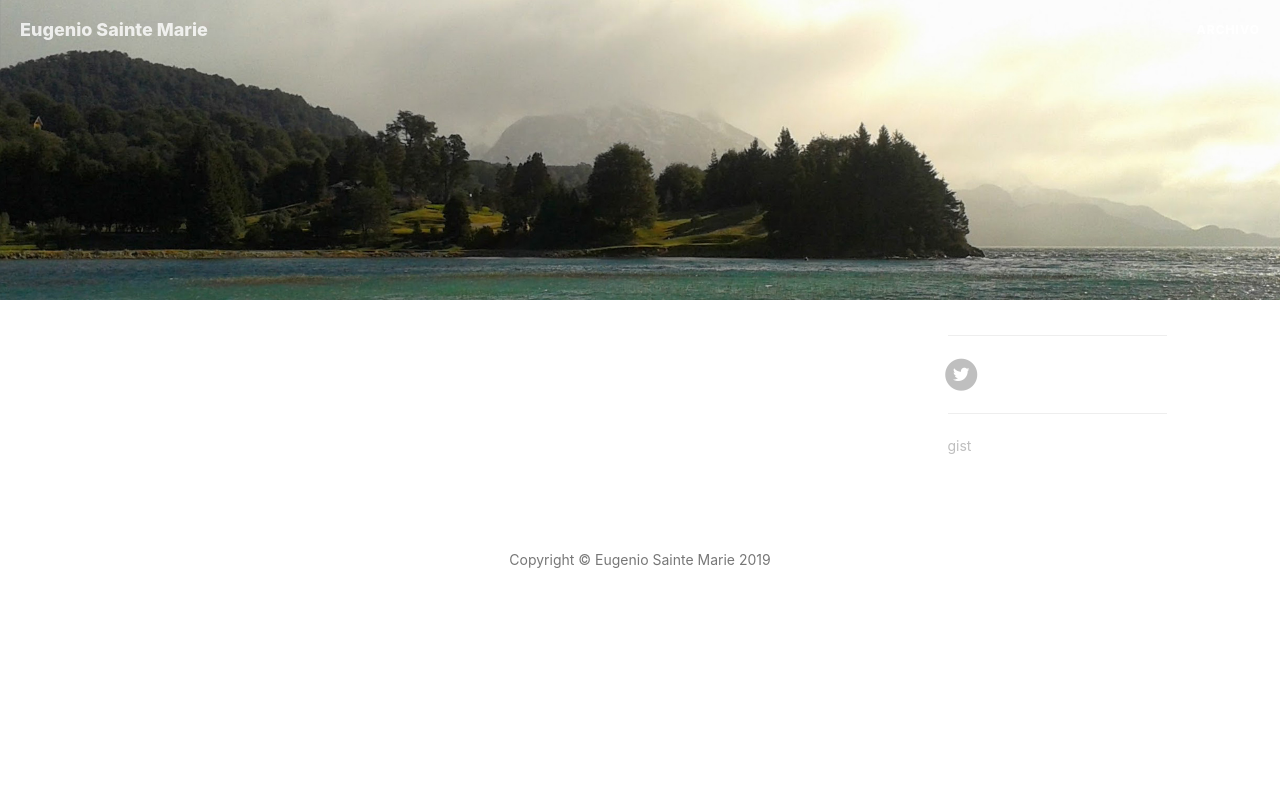
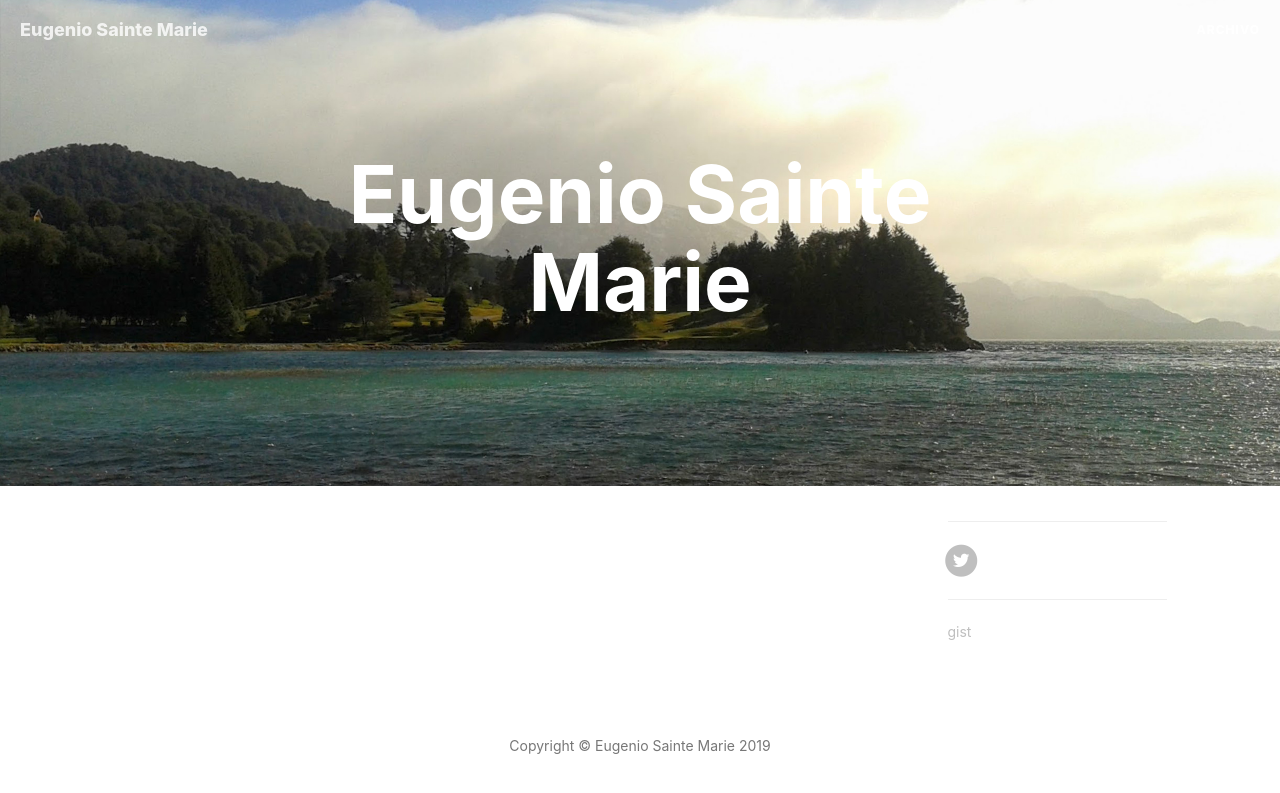
Before and after one commit to eugeniosaintemarie/notes, a Jekyll site: the page built from index.html, in a window 1280 px wide. Shown: the top 793 px of the page. Built offline with Jekyll 4.4.1, drawn with Linux system fonts in a browser that asks for light colours; the list of posts is cut into pages by our own code; comment, search, counter and statistics services are not loaded.

Commit message:
Update intro-header.html

```diff
--- a/_includes/intro-header.html
+++ b/_includes/intro-header.html
@@ -99,8 +99,8 @@
         {% else %}
         <div class="site-heading">
         {% endif %}
-          <!--<h1>{% if page.title %}{{ page.title }}{% else %}{{ site.title }}{% endif %}</h1>
-          <span class="subheading">{{ page.description }}</span>-->
+          <h1>{% if page.title %}{{ page.title }}{% else %}{{ site.title }}{% endif %}</h1>
+          <span class="subheading">{{ page.description }}</span>
         </div>
       </div>
     </div>
```
